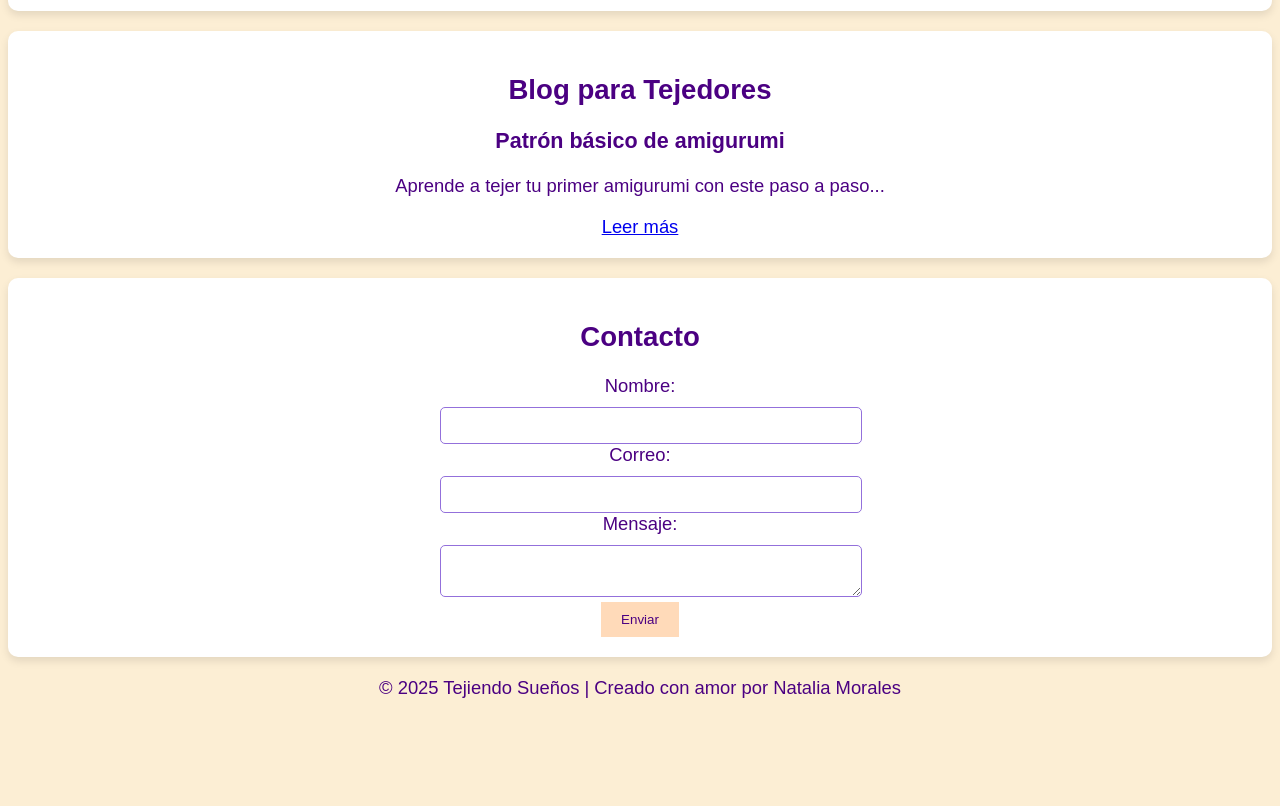
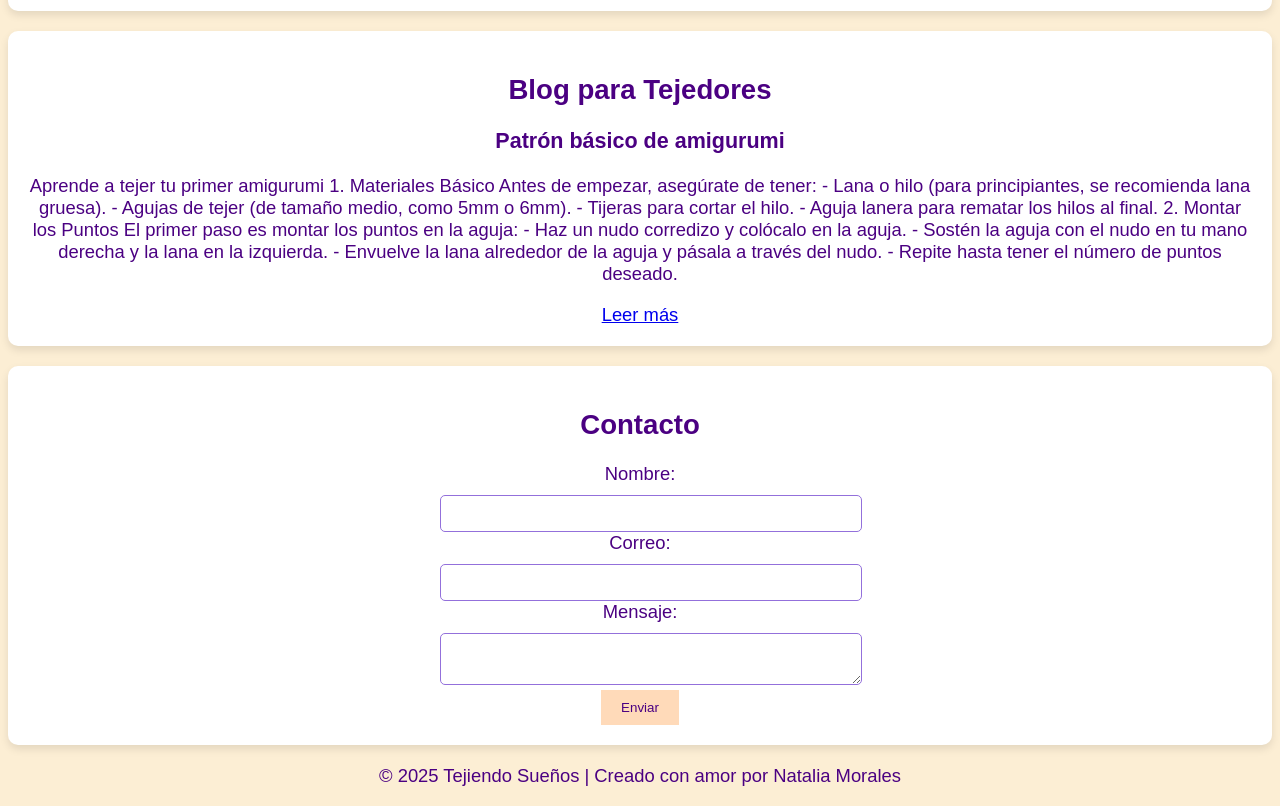
Before and after one commit to Naty24-blip/blogamigurumis, a plain HTML site: page index.html in a window 1280 px wide. Shown: the part 1429-2235 px from the top of the page. Before the commit the page ends 2147 px from the top, so only its background shows below. Drawn offline with nearby package versions, Linux system fonts and the light colour scheme.

Commit message:
agrero contenido al blog,enlace de boton principal

```diff
--- a/index.html
+++ b/index.html
@@ -8,7 +8,7 @@
 </head>
 <body>
       <!-- Enlace de accesibilidad -->
-    <a href="#contenido-principal" class="skip-link">Saltar al contenido principal</a>
+    <a href="#blog" class="skip-link">Saltar al contenido principal</a>
 
     <!-- Encabezado con efecto de entrada -->
     <header class="scroll-effect">
@@ -58,10 +58,23 @@
         <h2>Blog para Tejedores</h2>
         <article>
             <h3>Patrón básico de amigurumi</h3>
-            <p>Aprende a tejer tu primer amigurumi con este paso a paso...</p>
+         <p>Aprende a tejer tu primer amigurumi
+            1. Materiales Básico   Antes de empezar, asegúrate de tener:
+            - Lana o hilo (para principiantes, se recomienda lana gruesa).
+            - Agujas de tejer (de tamaño medio, como 5mm o 6mm).
+            - Tijeras para cortar el hilo.
+            - Aguja lanera para rematar los hilos al final.
+         2. Montar los Puntos
+              El primer paso es montar los puntos en la aguja:
+              - Haz un nudo corredizo y colócalo en la aguja.
+              - Sostén la aguja con el nudo en tu mano derecha y la lana en la izquierda.
+              - Envuelve la lana alrededor de la aguja y pásala a través del nudo.
+            - Repite hasta tener el número de puntos deseado.
+
+             </p>
             <a href="#">Leer más</a>
         </article>
-    </section>
+ </section>
 
     <!-- Contacto -->
     <section id="contacto" class="scroll-effect">
```
